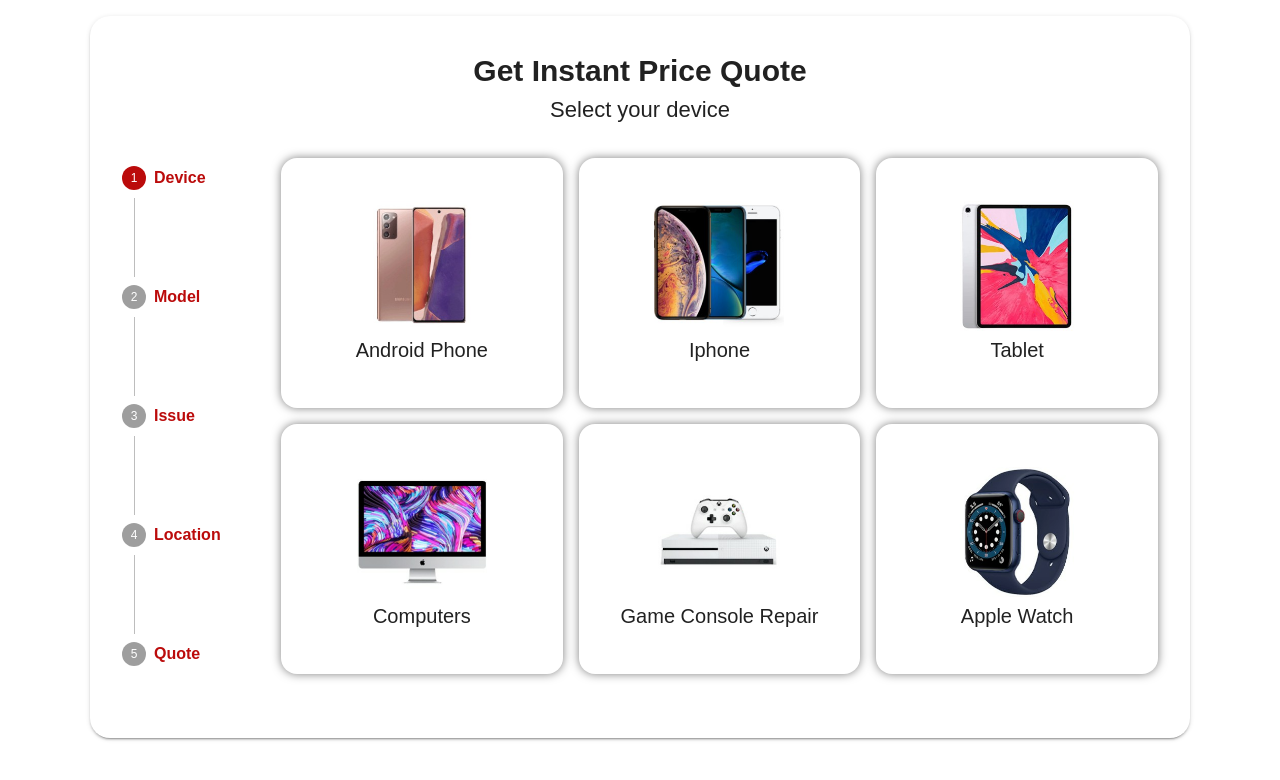
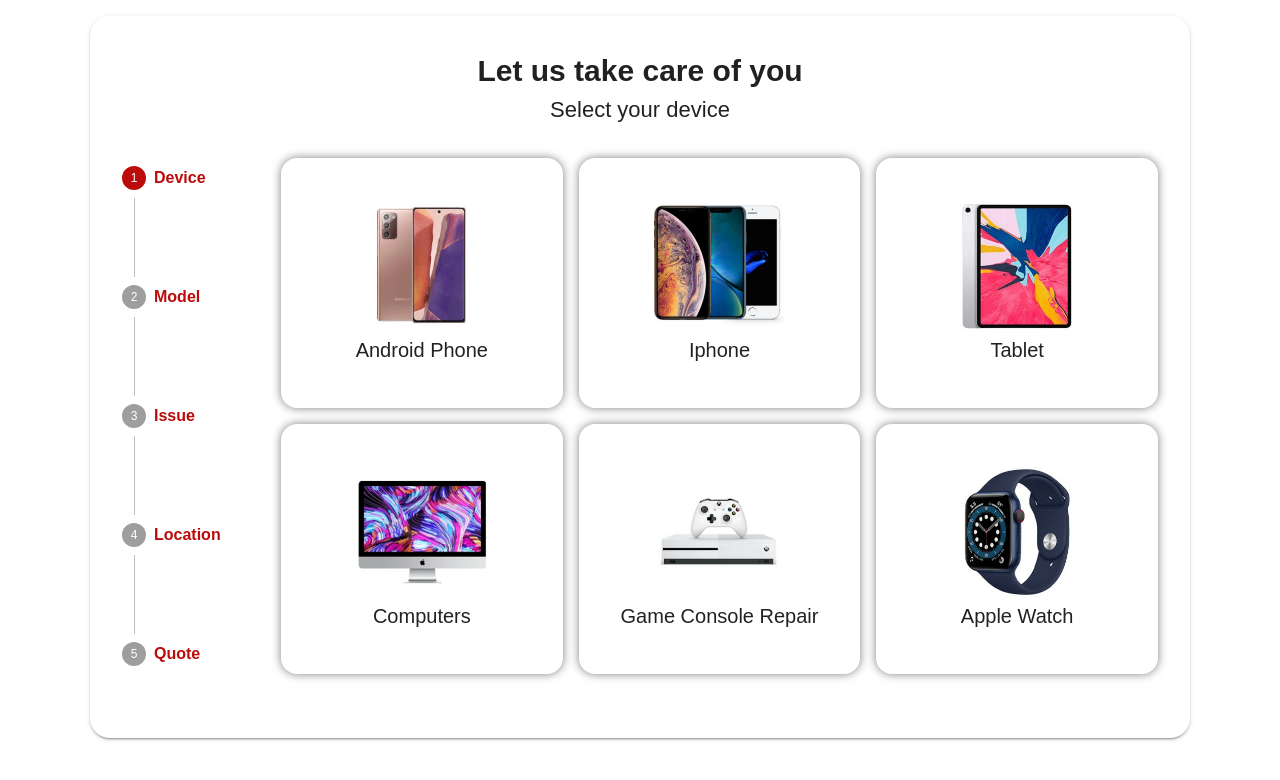
Before and after one commit to Armando-Grados/KelvinIFrame, a React (Create React App) app: page / in a window 1280 px wide. Shown: the top 780 px of the page. Built offline with nearby package versions, Linux system fonts and the light colour scheme.

Commit message:
title update

```diff
--- a/src/pages/Stepper/index.jsx
+++ b/src/pages/Stepper/index.jsx
@@ -179,7 +179,7 @@
   return (
     <Fragment>
       <Typography align="center" sx={{ fontSize: 30, fontWeight: "bolder" }}>
-        Get Instant Price Quote
+        Let us take care of you
       </Typography>
       <Typography
         align="center"
```
